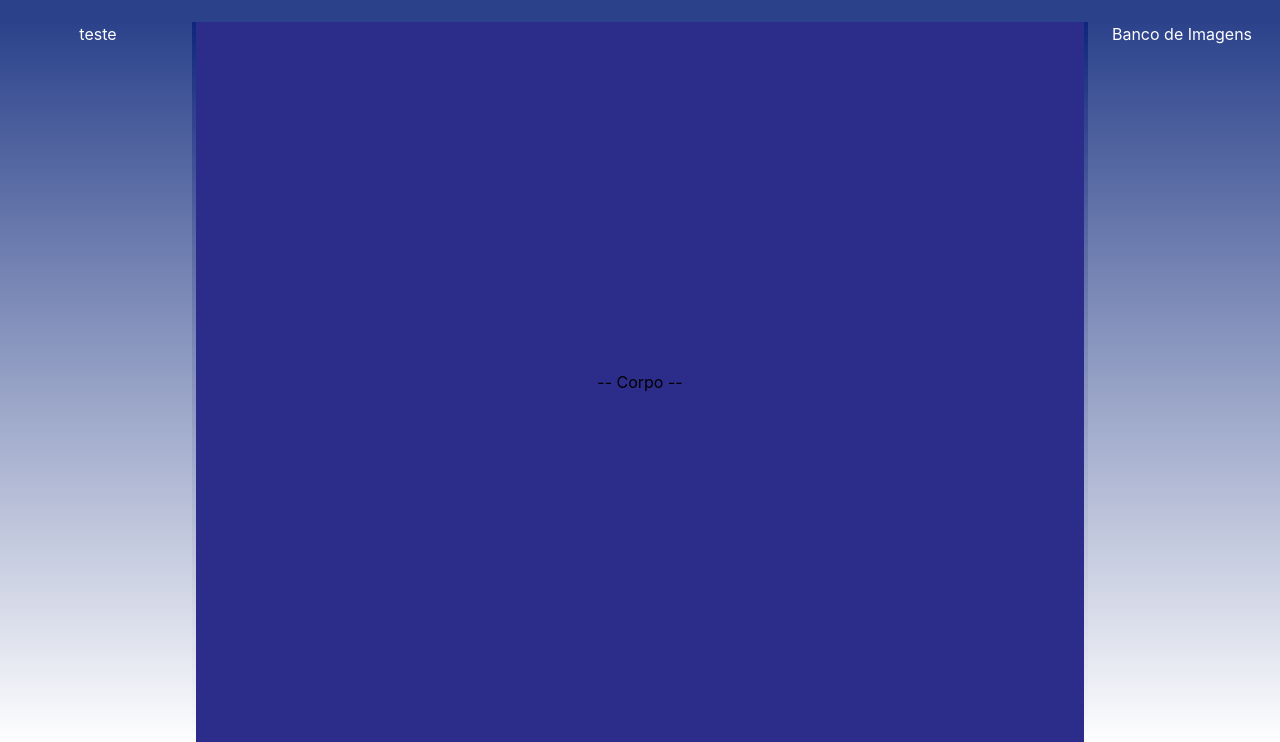
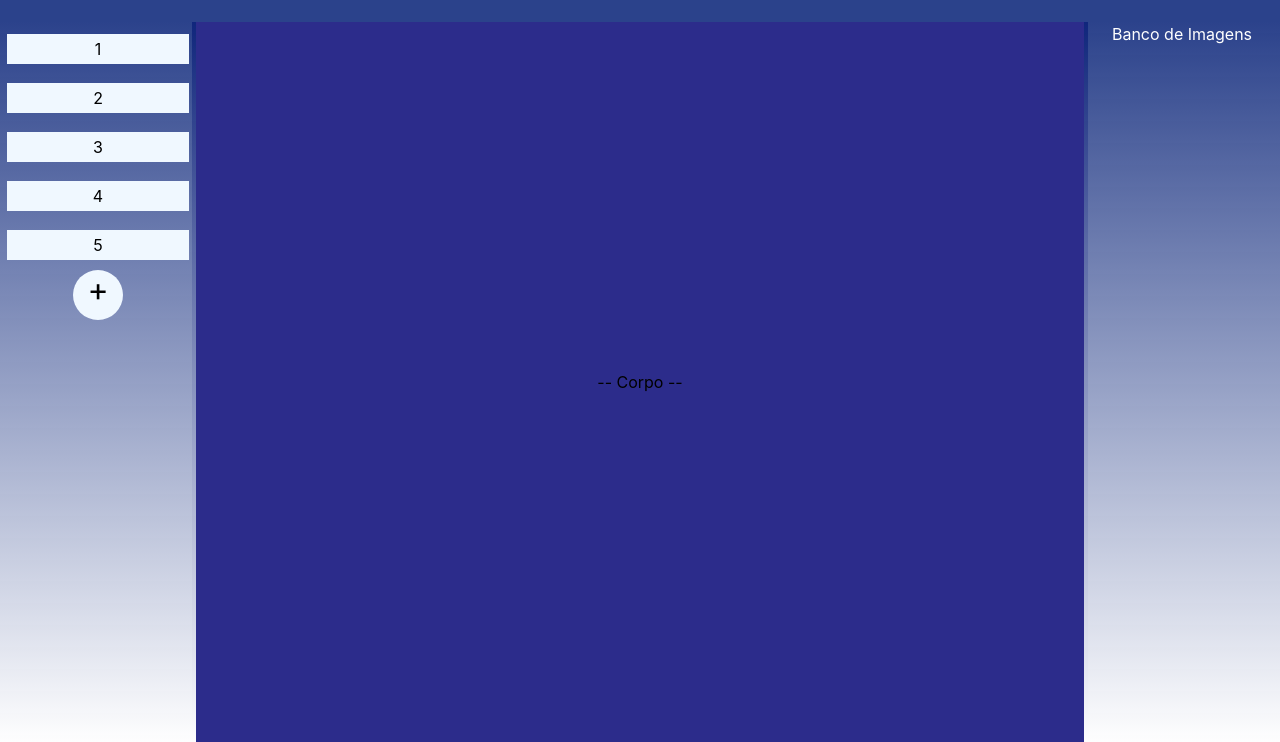
Before and after one commit to Aznaya/BancoDeImagens, a React app in the folder banco-imagem-app/: page / in a window 1280 px wide. Shown: the part 58-800 px from the top of the page. Built offline with nearby package versions, Linux system fonts and the light colour scheme.

Commit message:
Exibindo a lista de banco

```diff
--- a/banco-imagem-app/src/components/menuBanco/menuBanco.css
+++ b/banco-imagem-app/src/components/menuBanco/menuBanco.css
@@ -9,3 +9,35 @@
   display: flex;
   justify-content: center;
 }
+
+.Tabela {
+  width: 100%;
+
+  max-height: 50px;
+  display: grid;
+  justify-items: center;
+}
+
+.Botao {
+  background-color: aliceblue;
+  color: black;
+  width: 90%;
+  margin: 5%;
+  padding: 5px;
+  display: flex;
+  justify-content: center;
+  align-items: center;
+  cursor: pointer;
+}
+
+.Botao_Adicionar {
+  background-color: aliceblue;
+  color: black;
+  display: flex;
+  justify-content: center;
+  cursor: pointer;
+  width: 50px;
+  height: 50px;
+  border-radius: 50%;
+  font-size: xx-large;
+}
--- a/banco-imagem-app/src/components/menuBanco/menuBanco.js
+++ b/banco-imagem-app/src/components/menuBanco/menuBanco.js
@@ -1,11 +1,47 @@
 import './menuBanco.css';
 
+function ListarBanco(props) {
+  const numbers = props.numbers;
+  const listItems = numbers.map((number) =>
+    <div key={number.toString()} onClick={(e) => click(number.toString(), e)} className="Botao">
+        {number}
+    </div>
+  );
+
+  function click(id, e) {
+    e.preventDefault();
+    console.log('Click...', id);
+  }
+
+  return (
+    <div className="Tabela">
+      {listItems}
+      <CriarBanco />
+    </div>
+  )
+}
+
+function CriarBanco() {
+
+  return (
+    <div className="Botao_Adicionar">
+      +
+    </div>
+  )
+}
+
+const numbers = [1, 2, 3, 4, 5];
+const text = ['texto 1', 'texto 2', 'texto 3'];
+
 function Banco() {
+
   return (
     <div className="Banco">
-      teste
+      <ListarBanco className="Banco" numbers={numbers} />
+
     </div>
   );
+
 }
 
 export default Banco;
```
